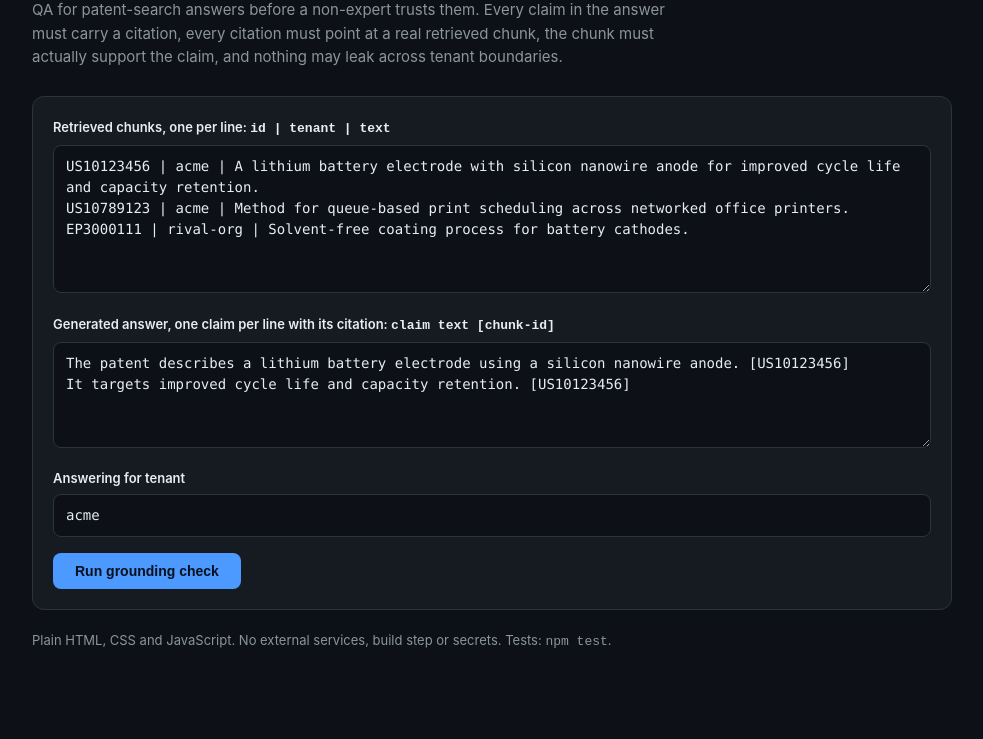
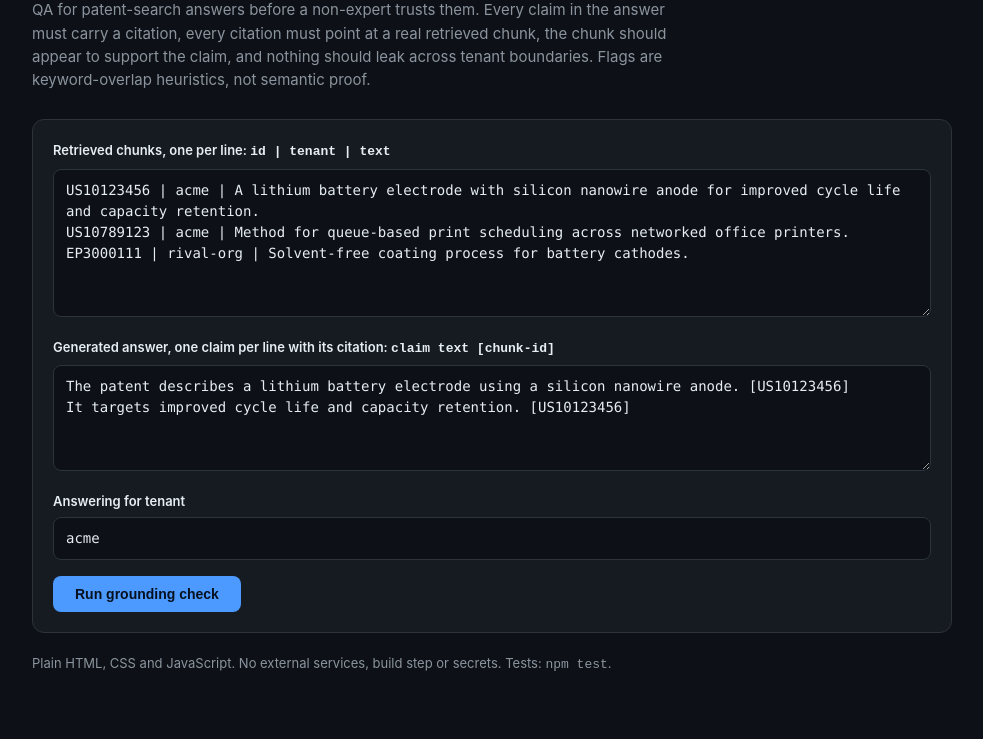
Before and after one commit to Sivadheeraj5356/scoutip-patent-rag-grounding-check, a website: page index.html in a window 1280 px wide. Shown: the part 93-832 px from the top of the page, without its empty margins (148-1131 px from the left). Before the commit the page ends 809 px from the top, so only its background shows below. Drawn offline with Linux system fonts and the light colour scheme.

Commit message:
Revise description in index.html for improved clarity
Updated the description paragraph for clarity and precision.

```diff
--- a/index.html
+++ b/index.html
@@ -10,7 +10,7 @@
 <main class="wrap">
   <header>
     <h1>Patent RAG Grounding Check</h1>
-    <p class="sub">QA for patent-search answers before a non-expert trusts them. Every claim in the answer must carry a citation, every citation must point at a real retrieved chunk, the chunk must actually support the claim, and nothing may leak across tenant boundaries.</p>
+    <p class="sub">QA for patent-search answers before a non-expert trusts them. Every claim in the answer must carry a citation, every citation must point at a real retrieved chunk, the chunk should appear to support the claim, and nothing should leak across tenant boundaries. Flags are keyword-overlap heuristics, not semantic proof.</p>
   </header>
 
   <section class="card">
```
